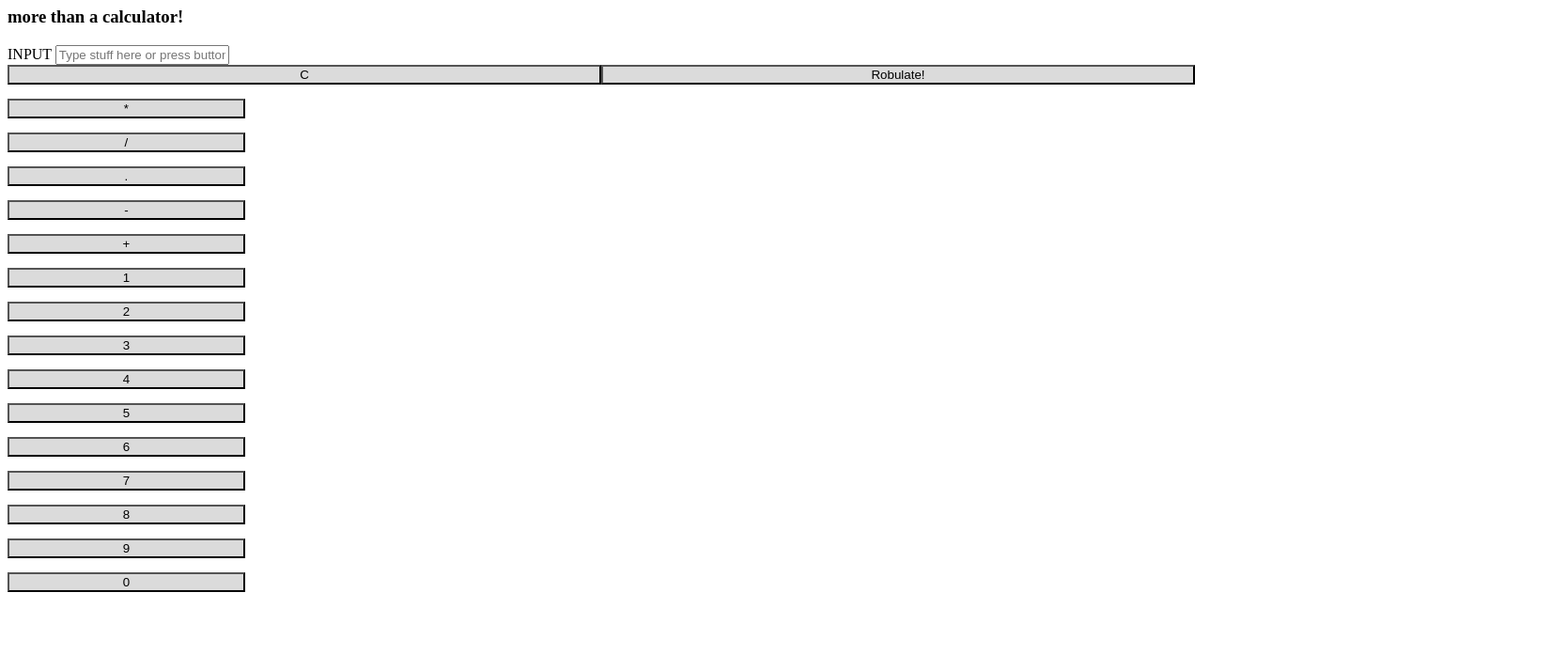
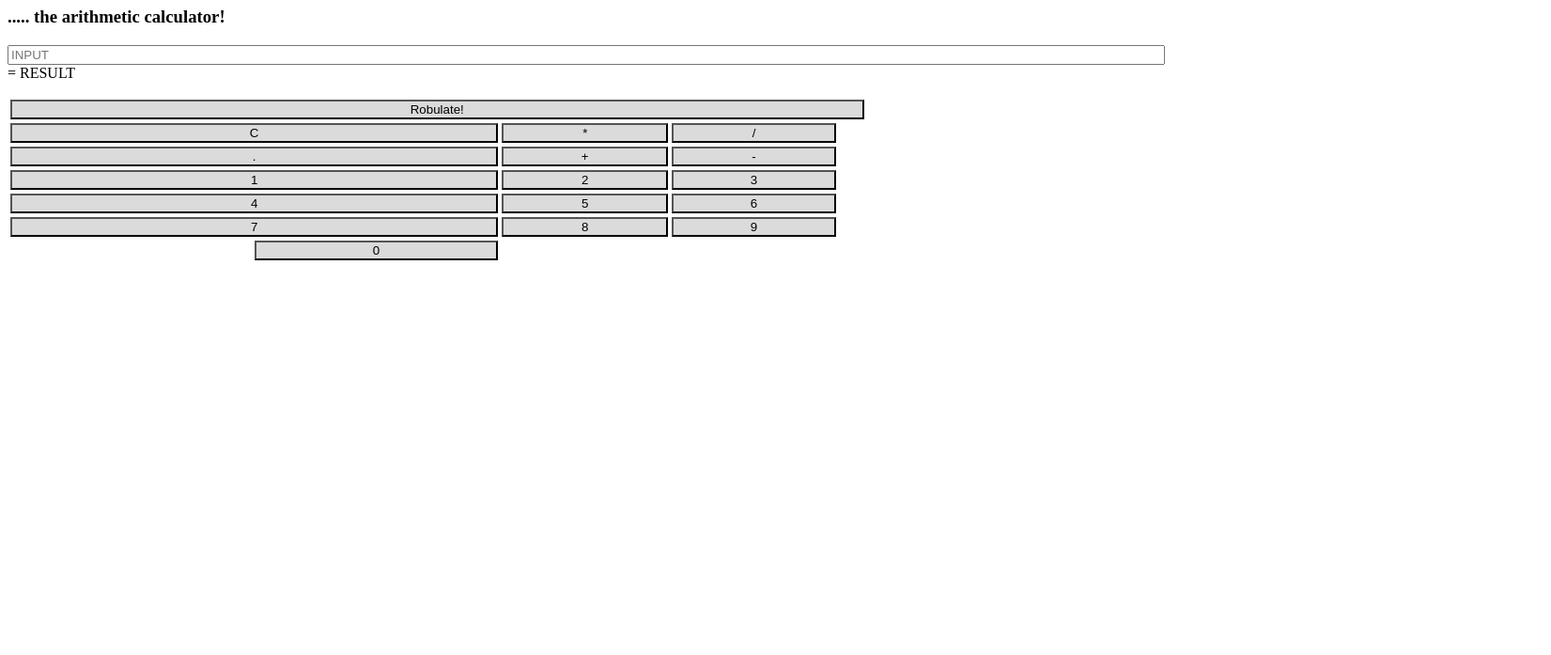
Before and after one commit to RobTheThief/Calculator, a plain HTML site: page index.html in a window 1280 px wide. Shown: the part 103-800 px from the top of the page at 94% size, 1651 px wide, since content can reach past the window. Drawn offline with Linux system fonts and the light colour scheme.

Commit message:
1. arranged buttons and tidied up interface enough to make it usable

```diff
--- a/index.html
+++ b/index.html
@@ -3,46 +3,66 @@
 
        <div class="container-fluid">
            <header>
-             <h3>It's a</h3>
+             <h3>It's </h3>
                <h1>ROBULATOR</h1>
-               <h3>more than a calculator!</h3>
+
+               <h3>    ..... the arithmetic calculator!</h3>
            </header>
 
     <form class="mainpanel">
-           <label>INPUT</label>
-           <input type="text" name="input" id="input" placeholder="Type stuff here or press buttons"> <br> <div class="screen" id="result"></div>
+           <input type="text" name="input" id="input" placeholder="INPUT">
+           <div class="screen" id="result"></div>
 
 
-           <button type="button" id="buttons2" class="btn btn-info" onclick="submit1()">Robulate!</button>
-           <button type="button" id="buttons3" class="btn btn-info" onclick="clear1()">C</button><br><br>
-           <button type="button" id="buttons4" class="btn btn-info" onclick="multiplyIt()">*</button><br><br>
-           <button type="button" id="buttons5" class="btn btn-info" onclick="divideIt()">/</button><br><br>
-           <button type="button" id="buttons16" class="btn btn-info" onclick="decimal()">.</button><br><br>
-           <button type="button" id="buttons17" class="btn btn-info" onclick="minusnum()">-</button><br><br>
-           <button type="button" id="buttons18" class="btn btn-info" onclick="plusnum()">+</button><br><br>
-           <button type="button" id="buttons6" class="btn btn-info" onclick="num1()">1</button><br><br>
-           <button type="button" id="buttons7" class="btn btn-info" onclick="num2()">2</button><br><br>
-           <button type="button" id="buttons8" class="btn btn-info" onclick="num3()">3</button><br><br>
-           <button type="button" id="buttons9" class="btn btn-info" onclick="num4()">4</button><br><br>
-           <button type="button" id="buttons10" class="btn btn-info" onclick="num5()">5</button><br><br>
-           <button type="button" id="buttons11" class="btn btn-info" onclick="num6()">6</button><br><br>
-           <button type="button" id="buttons12" class="btn btn-info" onclick="num7()">7</button><br><br>
-           <button type="button" id="buttons13" class="btn btn-info" onclick="num8()">8</button><br><br>
-           <button type="button" id="buttons14" class="btn btn-info" onclick="num9()">9</button><br><br>
-           <button type="button" id="buttons15" class="btn btn-info" onclick="num0()">0</button><br><br>
-
-
-
-           <div class="screen" id="numdisplay"></div>
-           <div class="screen" id="result"></div>
-           <div class="screen" id="test"></div> <!--display output testing -->
+    <!--   <div class="screen" id="numdisplay"></div> testing -->
+  <!--     <div class="screen" id="test"></div> display output testing -->
 
 
        </form>
 
        </div> <!-- End Container-->
 
+       <table class="numberpad">
 
+         <tr>
+           <td><button type="button" id="buttons2" class="btn btn-info" onclick="submit1()">Robulate!</button></td>
+        </tr>
+
+         <tr>
+           <td><button type="button" id="buttons3" class="btn btn-info" onclick="clear1()">C</button></td>
+           <td><button type="button" id="buttons4" class="btn btn-info" onclick="multiplyIt()">*</button></td>
+           <td><button type="button" id="buttons5" class="btn btn-info" onclick="divideIt()">/</button></td>
+        </tr>
+
+         <tr>
+           <td><button type="button" id="buttons16" class="btn btn-info" onclick="decimal()">.</button></td>
+           <td><button type="button" id="buttons18" class="btn btn-info" onclick="plusnum()">+</button></td>
+           <td><button type="button" id="buttons17" class="btn btn-info" onclick="minusnum()">-</button></td>
+        </tr>
+
+        <tr>
+          <td><button type="button" id="buttons6" class="btn btn-info" onclick="num1()">1</button></td>
+          <td><button type="button" id="buttons7" class="btn btn-info" onclick="num2()">2</button></td>
+          <td><button type="button" id="buttons8" class="btn btn-info" onclick="num3()">3</button></td>
+        </tr>
+
+        <tr>
+          <td><button type="button" id="buttons9" class="btn btn-info" onclick="num4()">4</button></td>
+          <td><button type="button" id="buttons10" class="btn btn-info" onclick="num5()">5</button></td>
+          <td><button type="button" id="buttons11" class="btn btn-info" onclick="num6()">6</button></td>
+        </tr>
+
+         <tr>
+           <td><button type="button" id="buttons12" class="btn btn-info" onclick="num7()">7</button></td>
+           <td><button type="button" id="buttons13" class="btn btn-info" onclick="num8()">8</button></td>
+           <td><button type="button" id="buttons14" class="btn btn-info" onclick="num9()">9</button></td>
+        </tr>
+
+        <tr>
+          <td><button type="button" id="buttons15" class="btn btn-info" onclick="num0()">0</button></td>
+        </tr>
+
+       </table>
 
    <footer>
 
@@ -50,18 +70,32 @@
 
 
 
+
    <style>
        .mainpanel {
-           width: 100%;
+           width: 130%;
        }
 
-       #buttons2,
-       #buttons3
+       #input,
+       #result
+
+       {
+          float: center;
+          width: 75%;
+
+      }
+
+      .numberpad {
+          width: 70%;
+      }
+       #buttons2
+
         {
-           float: right;
-           width: 50%;
+           float: left;
+           width: 175%;
        background:#dbdbdb;
        }
+       #buttons3,
        #buttons4,
        #buttons5,
        #buttons16,
@@ -75,14 +109,20 @@
        #buttons11,
        #buttons12,
        #buttons13,
-       #buttons14,
-       #buttons15
+       #buttons14
        {
-           float: left;
-           width: 20%;
+           float: right;
+           width: 100%;
        background:#dbdbdb;
        }
 
+       #buttons15
+
+       {
+           float: right;
+           width: 50%;
+       background:#dbdbdb;
+       }
        </style>
 
 
@@ -103,6 +143,7 @@
                var loop = 0;
                var multRDivCount = 0;
                var savedInput = 0;
+               document.getElementById("result").innerHTML = " = RESULT";
  // NUMBER PAD
                function num1(){
                document.getElementById("input").value += 1; //adds "1" to the end of the input
@@ -169,7 +210,7 @@
                  wrkNums.splice(0,wrkNums.length);//empties working number array
                  temp.splice(0,temp.length);//empties temp array
                  document.getElementById("input").value = "";
-                 document.getElementById("result").innerHTML = "";
+                 document.getElementById("result").innerHTML = " = RESULT";
                  document.getElementById("test").innerHTML = "";
                  document.getElementById("numdisplay").innerHTML = "";
                  sumIndicator = 0;
@@ -253,7 +294,7 @@
                              wrkNums.push(a);//push this as one item in array
                              temp.splice(0,temp.length);// empties temp array
                              for (var i = 0, sum = 0; i < wrkNums.indexOf("*"); sum += parseFloat(wrkNums[i++])){} //adds up all the nmbers as far as "*"
-                             document.getElementById("result").innerHTML= parseFloat(sum) * parseFloat(wrkNums[wrkNums.indexOf("*")+1]);//multiplies the above sum with the number after "*"
+                             document.getElementById("result").innerHTML=" = "+parseFloat(sum) * parseFloat(wrkNums[wrkNums.indexOf("*")+1]);//multiplies the above sum with the number after "*"
                              result = document.getElementById("result").innerHTML;
                              wrkNums.splice(0,(wrkNums.indexOf("*")+1));//empties number array as far as "*"
                              wrkNums.splice(0,0,sum);//replaces it wth the sum
@@ -261,7 +302,6 @@
                              b = 0;//resets the for loop
                              loop++;//adds 1 to the loop counter to prevent it repeating next time
                              wrkNums.splice(0,3,result);//to accomodate more than one multiplications
-                             document.getElementById("numdisplay").innerHTML=wrkNums; //show the current state of the working array while in dev
                              document.getElementById("input").value=wrkNums.join("");// inserts the working array as a string into the input box
                              str = document.getElementById("input").value; //input numbers become string str
                              inputArray = str.split("");//enters contents of str into input array
@@ -273,7 +313,7 @@
                               wrkNums.push(a);//push this as one item in array
                               temp.splice(0,temp.length);// empties temp array
                               for (var i = 0, sum = 0; i < wrkNums.indexOf("/"); sum += parseFloat(wrkNums[i++])){} //adds up all the nmbers as far as "/"
-                              document.getElementById("result").innerHTML= parseFloat(sum) / parseFloat(wrkNums[wrkNums.indexOf("/")+1]);//multiplies the above sum with the number after "/"
+                              document.getElementById("result").innerHTML=" = "+ parseFloat(sum) / parseFloat(wrkNums[wrkNums.indexOf("/")+1]);//multiplies the above sum with the number after "/"
                               result = document.getElementById("result").innerHTML;
                               wrkNums.splice(0,(wrkNums.indexOf("/")+1));//empties number array as far as "/"
                               wrkNums.splice(0,0,sum);//replaces it wth the sum
@@ -281,7 +321,6 @@
                               b = 0;//resets the for loop
                               loop++;//adds 1 to the loop counter to prevent it repeating next time
                               wrkNums.splice(0,3,result);//to accomodate more than one multiplications or divsions
-                              document.getElementById("numdisplay").innerHTML=wrkNums; //show the current state of the working array while in dev
                               document.getElementById("input").value=wrkNums.join("");// inserts the working array as a string into the input box
                               str = document.getElementById("input").value; //input numbers become string str
                               inputArray = str.split("");//enters contents of str into input array
@@ -305,10 +344,11 @@
                   a = temp.join("");// join temp array as sting a
                   wrkNums.push(a);//pushes it to the working array
                   for (var i = 0, sum = 0; i < wrkNums.length; sum += parseFloat(wrkNums[i++])){}//summs up the contents of the working array
-                  document.getElementById("result").innerHTML= parseFloat(sum);//displays the result
-                  document.getElementById("numdisplay").innerHTML=wrkNums;//show the current state of the working array while in dev
+                  document.getElementById("result").innerHTML=" = "+ parseFloat(sum);//displays the result
                   }
+
               document.getElementById("input").value = savedInput;//puts the original input back
+
               }// submit sunction end
 
 
```
